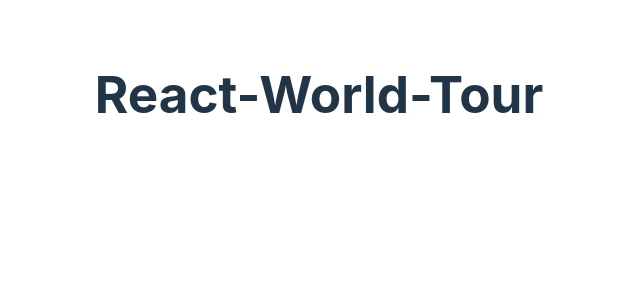
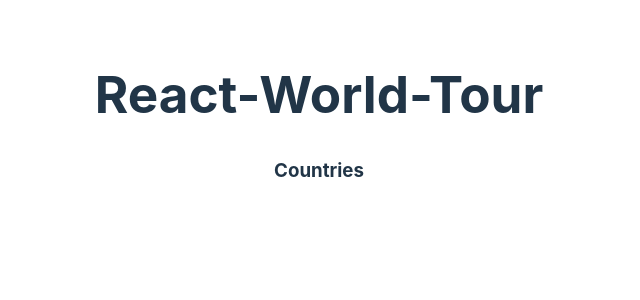
Before and after one commit to Torabarnob203311003/React-World-Tour, a React (Vite) app: page / in a window 1280 px wide. Shown: the top 300 px of the page, without its empty margins (321-961 px from the left). Built offline with nearby package versions, Linux system fonts and the light colour scheme; no server answers.

Commit message:
consoleing data sucessfully

```diff
--- a/src/App.jsx
+++ b/src/App.jsx
@@ -1,20 +1,14 @@
-import { useState } from 'react'
-import reactLogo from './assets/react.svg'
-import viteLogo from '/vite.svg'
-import './App.css'
-import countries from './Components/Countries/countries'
+import './App.css';
+import Countries from './Components/Countries/countries';
+
 
 function App() {
-
-
   return (
     <>
-
       <h1>React-World-Tour</h1>
-      <countries> </countries>
-
+     <Countries> </Countries>
     </>
-  )
+  );
 }
 
-export default App
+export default App;
--- a/src/Components/Countries/countries.jsx
+++ b/src/Components/Countries/countries.jsx
@@ -1,8 +1,24 @@
- export default countries;
- const countries = () => {
+
+import { useState, useEffect } from 'react';
+
+
+ const Countries = () => {
+
+     const [countries, setCountries] = useState([]);
+
+     useEffect( ()=>{
+
+             fetch('https://restcountries.com/v3.1/all')
+             .then(res=> res.json)
+             .then( data => console.log(data))
+
+
+     },[])
+
     return (
         <div>
             <h3>Countries</h3>
         </div>
     );
  };
+  export default Countries;
```
